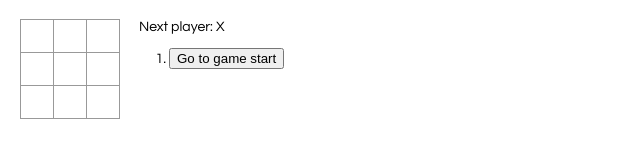
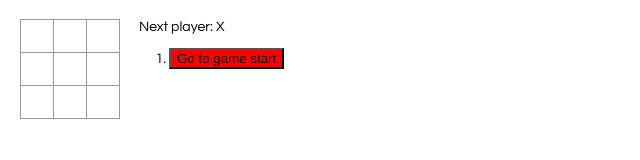
Before and after one commit to guapi233/Tic-Tac-Toe, a React app: page / in a window 1280 px wide. Shown: the whole page, without its empty margins (0-640 px from the left). Built offline with nearby package versions, Linux system fonts and the light colour scheme.

```diff
--- a/src/index.css
+++ b/src/index.css
@@ -49,3 +49,7 @@
 .game-info {
   margin-left: 20px;
 }
+
+.active-btn {
+  background-color: red;
+}
--- a/src/index.js
+++ b/src/index.js
@@ -82,12 +82,20 @@
     const current = history[this.state.stepNumber];
     const winner = calculateWinner(current.squares);
 
+    const checkActive = (move) =>
+      this.state.stepNumber === move ? "active-btn" : "";
+
     const moves = history.map((step, move) => {
       const desc = move ? "Go to move #" + move : "Go to game start";
 
       return (
         <li key={move}>
-          <button onClick={() => this.jumpTo(move)}>{desc}</button>
+          <button
+            onClick={() => this.jumpTo(move)}
+            className={checkActive(move)}
+          >
+            {desc}
+          </button>
           <span style={{ marginLeft: "10px" }}>{step.newStep}</span>
         </li>
       );
```
Also changed, not shown: 1 other file.
